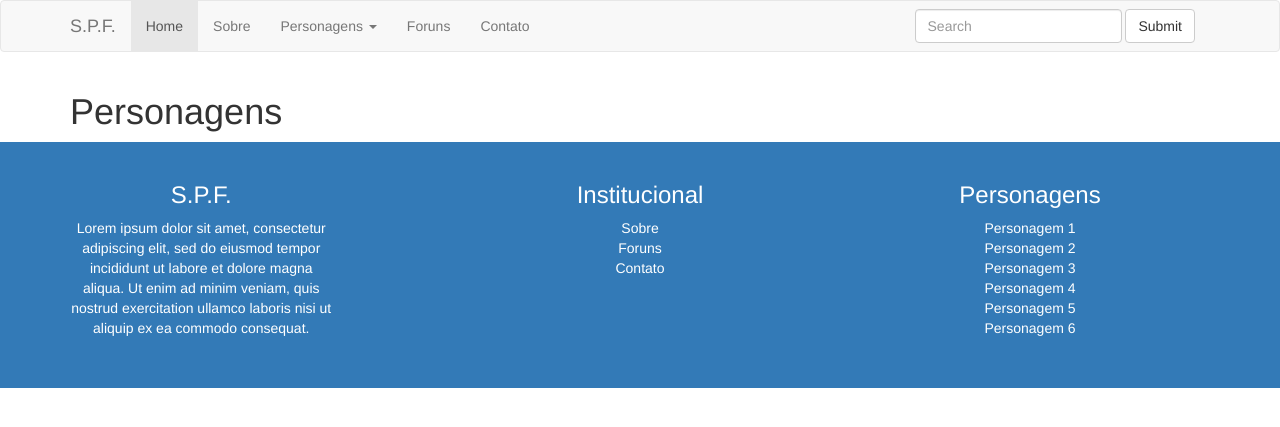
After one commit to marcolaranja/SPF, a PHP site: page /personagens.php in a window 1280 px wide. The commit adds this page. Shown: the top 427 px of the page. Run offline with PHP 8.4, Linux system fonts and the light colour scheme.

Commit message:
paginas de personagens

```diff
--- a/footer.php
+++ b/footer.php
@@ -14,21 +14,21 @@
       <div class="col-md-4 col-md-offset-1 text-center box-footer">
         <h3>Institucional</h3>
         <ul>
-          <li><a href="#" class="text-white">Sobre</a></li>
-          <li><a href="#" class="text-white">Foruns</a></li>
-          <li><a href="#" class="text-white">Contato</a></li>
+          <li><a href="./sobre.php" class="text-white">Sobre</a></li>
+          <li><a href="./foruns.php" class="text-white">Foruns</a></li>
+          <li><a href="./contato.php" class="text-white">Contato</a></li>
         </ul>
       </div>
 
       <div class="col-md-4 text-center box-footer">
-        <h3>Personagens</h3>
+        <h3><a href="./personagens.php" class="text-white">Personagens</a></h3>
         <ul>
-          <li><a href="#" class="text-white">Personagem 1</a></li>
-          <li><a href="#" class="text-white">Personagem 2</a></li>
-          <li><a href="#" class="text-white">Personagem 3</a></li>
-          <li><a href="#" class="text-white">Personagem 4</a></li>
-          <li><a href="#" class="text-white">Personagem 5</a></li>
-          <li><a href="#" class="text-white">Personagem 6</a></li>
+          <li><a href="./personagem1.php" class="text-white">Personagem 1</a></li>
+          <li><a href="./personagem2.php" class="text-white">Personagem 2</a></li>
+          <li><a href="./personagem3.php" class="text-white">Personagem 3</a></li>
+          <li><a href="./personagem4.php" class="text-white">Personagem 4</a></li>
+          <li><a href="./personagem5.php" class="text-white">Personagem 5</a></li>
+          <li><a href="./personagem6.php" class="text-white">Personagem 6</a></li>
         </ul>
       </div>
 
@@ -40,3 +40,19 @@
   <br clear="all" />
 
 </footer>
+
+<script src="https://ajax.googleapis.com/ajax/libs/jquery/1.12.4/jquery.min.js"></script>
+<script src="./bootstrap/js/bootstrap.js" type="text/javascript"></script>
+<script type="text/javascript">
+
+  $(document).ready(function(){
+
+    $('#footer-personagens').hover(function(){
+      alert('Selecione seu personagem');
+    });
+
+  });
+
+</script>
+</body>
+</html>
--- a/header.php
+++ b/header.php
@@ -1,3 +1,12 @@
+<!DOCTYPE html>
+<html>
+<head>
+  <title>Super Professional Fighters</title>
+  <link rel="stylesheet" type="text/css" href="./bootstrap/css/bootstrap.css">
+  <link rel="stylesheet" type="text/css" href="./assets/css/style.css">
+</head>
+<body>
+
   <nav class="navbar navbar-default menu-topo">
     <div class="container">
       <!-- Brand and toggle get grouped for better mobile display -->
@@ -15,20 +24,20 @@
       <div class="collapse navbar-collapse" id="bs-example-navbar-collapse-1">
         <ul class="nav navbar-nav">
           <li class="active"><a href="./">Home</a></li>
-          <li><a href="#">Sobre</a></li>
+          <li><a href="./sobre.php">Sobre</a></li>
           <li class="dropdown">
             <a href="#" class="dropdown-toggle" data-toggle="dropdown" role="button" aria-haspopup="true" aria-expanded="false">Personagens <span class="caret"></span></a>
             <ul class="dropdown-menu">
-              <li><a href="#">Personagem 1</a></li>
-              <li><a href="#">Personagem 2</a></li>
-              <li><a href="#">Personagem 3</a></li>
-              <li><a href="#">Personagem 4</a></li>
-              <li><a href="#">Personagem 5</a></li>
-              <li><a href="#">Personagem 6</a></li>
+              <li><a href="./personagem1.php">Personagem 1</a></li>
+              <li><a href="./personagem2.php">Personagem 2</a></li>
+              <li><a href="./personagem3.php">Personagem 3</a></li>
+              <li><a href="./personagem4.php">Personagem 4</a></li>
+              <li><a href="./personagem5.php">Personagem 5</a></li>
+              <li><a href="./personagem6.php">Personagem 6</a></li>
             </ul>
           </li>
-          <li><a href="#">Foruns</a></li>
-          <li><a href="#">Contato</a></li>
+          <li><a href="./foruns.php">Foruns</a></li>
+          <li><a href="./contato.php">Contato</a></li>
         </ul>
         <form class="navbar-form navbar-right">
           <div class="form-group">
--- /dev/null
+++ b/personagens.php
@@ -0,0 +1,9 @@
+  <?php include('./header.php'); ?>
+
+    <div class="container">
+
+          <h1>Personagens</h1>
+
+    </div>
+
+  <?php include('./footer.php'); ?>
```
Also changed, not shown: contato.php (added, +9 -0 lines), foruns.php (added, +9 -0 lines), index.php (+1 -26 lines), personagem1.php (added, +9 -0 lines), personagem2.php (added, +9 -0 lines), personagem3.php (added, +9 -0 lines), personagem4.php (added, +9 -0 lines), personagem5.php (added, +9 -0 lines), personagem6.php (added, +9 -0 lines), sobre.php (added, +9 -0 lines).
